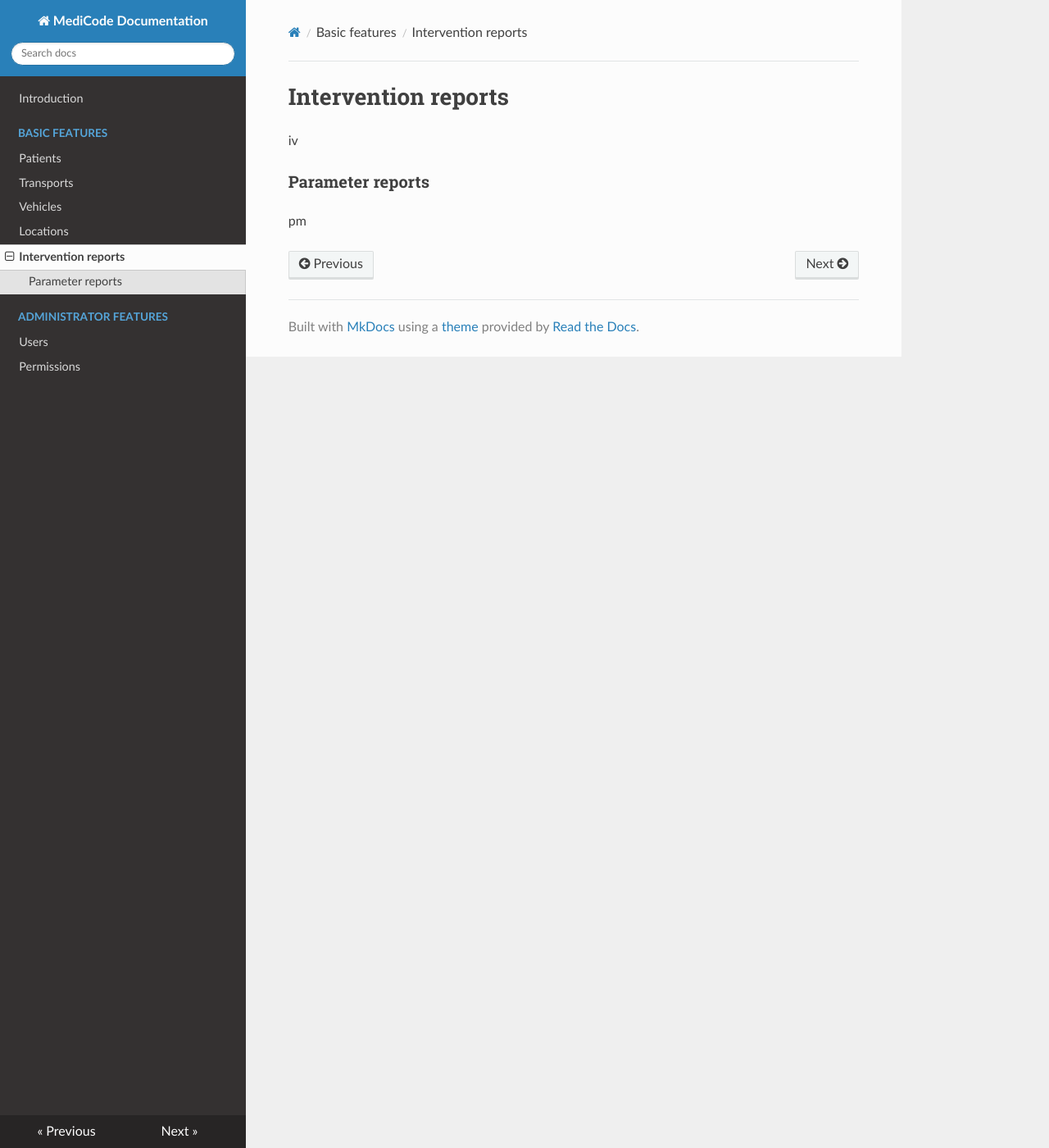
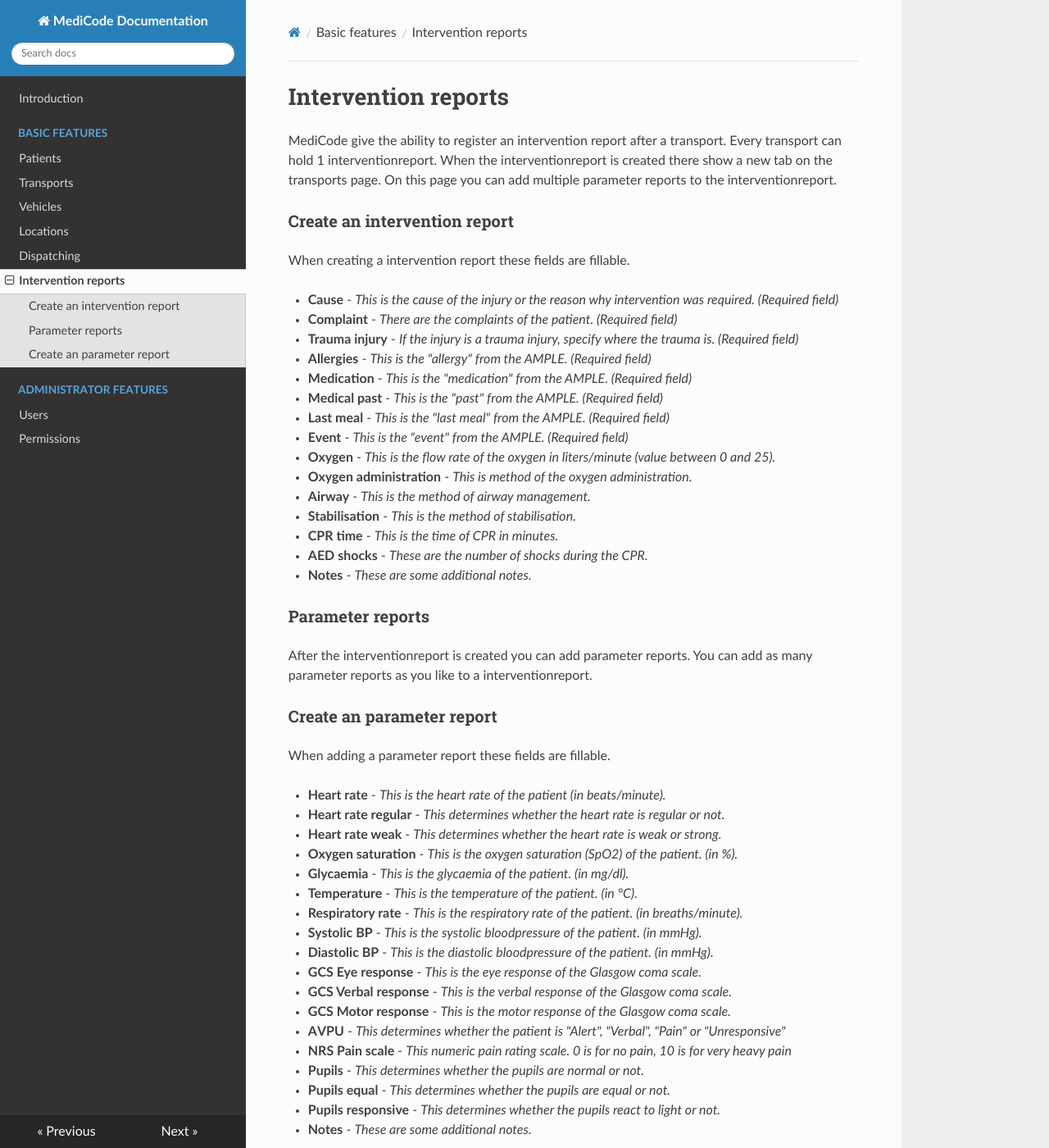
Before and after one commit to MediCodeBe/medicode-docs, an MkDocs documentation site: the page built from docs/basic features/reports.md, in a window 1280 px wide and 1400 px high. Shown: the whole window at 82% size. Built offline with MkDocs 1.6.1, drawn with Linux system fonts in a browser that asks for light colours; nearby versions of some CDN libraries.

Commit message:
Added vehicles, reports, ...

```diff
--- a/docs/basic features/reports.md
+++ b/docs/basic features/reports.md
@@ -1,4 +1,46 @@
 #Intervention reports
-iv
+MediCode give the ability to register an intervention report after a transport. Every transport can hold 1 interventionreport. When the interventionreport is created there show a new tab on the transports page. On this page you can add multiple parameter reports to the interventionreport.
+
+###Create an intervention report
+When creating a intervention report these fields are fillable.
+
+- **Cause** - *This is the cause of the injury or the reason why intervention was required. (Required field)*
+- **Complaint** - *There are the complaints of the patient. (Required field)*
+- **Trauma injury** - *If the injury is a trauma injury, specify where the trauma is. (Required field)*
+- **Allergies** - *This is the "allergy" from the AMPLE. (Required field)*
+- **Medication** - *This is the "medication" from the AMPLE. (Required field)*
+- **Medical past** - *This is the "past" from the AMPLE. (Required field)*
+- **Last meal** - *This is the "last meal" from the AMPLE. (Required field)*
+- **Event** - *This is the "event" from the AMPLE. (Required field)*
+- **Oxygen** - *This is the flow rate of the oxygen in liters/minute (value between 0 and 25).*
+- **Oxygen administration** - *This is method of the oxygen administration.*
+- **Airway** - *This is the method of airway management.*
+- **Stabilisation** - *This is the method of stabilisation.*
+- **CPR time** - *This is the time of CPR in minutes.*
+- **AED shocks** - *These are the number of shocks during the CPR.*
+- **Notes** - *These are some additional notes.*
+
 ###Parameter reports
-pm
+After the interventionreport is created you can add parameter reports. You can add as many parameter reports as you like to a interventionreport.
+
+###Create an parameter report
+When adding a parameter report these fields are fillable.
+
+- **Heart rate** - *This is the heart rate of the patient (in beats/minute).*
+- **Heart rate regular** - *This determines whether the heart rate is regular or not.*
+- **Heart rate weak** - *This determines whether the heart rate is weak or strong.*
+- **Oxygen saturation** - *This is the oxygen saturation (SpO2) of the patient. (in %).*
+- **Glycaemia** - *This is the glycaemia of the patient. (in mg/dl).*
+- **Temperature** - *This is the temperature of the patient. (in °C).*
+- **Respiratory rate** - *This is the respiratory rate of the patient. (in breaths/minute).*
+- **Systolic BP** - *This is the systolic bloodpressure of the patient. (in mmHg).*
+- **Diastolic BP** - *This is the diastolic bloodpressure of the patient. (in mmHg).*
+- **GCS Eye response** - *This is the eye response of the Glasgow coma scale.*
+- **GCS Verbal response** - *This is the verbal response of the Glasgow coma scale.*
+- **GCS Motor response** - *This is the motor response of the Glasgow coma scale.*
+- **AVPU** - *This determines whether the patient is "Alert", "Verbal", "Pain" or "Unresponsive"*
+- **NRS Pain scale** - *This numeric pain rating scale. 0 is for no pain, 10 is for very heavy pain*
+- **Pupils** - *This determines whether the pupils are normal or not.*
+- **Pupils equal** - *This determines whether the pupils are equal or not.*
+- **Pupils responsive** - *This determines whether the pupils react to light or not.*
+- **Notes** - *These are some additional notes.*
--- a/mkdocs.yml
+++ b/mkdocs.yml
@@ -2,6 +2,7 @@ site_name: MediCode Documentation
 site_description: MediCode Documentation
 site_author: Leroy Vermeulen, Jens Kusters
 theme:
+  language: 'en'
   name: readthedocs
   highlightjs: true
   hljs_languages:
@@ -15,6 +16,7 @@ nav:
       - Transports: 'basic features/transports.md'
       - Vehicles: 'basic features/vehicles.md'
       - Locations: 'basic features/locations.md'
+      - Dispatching: 'basic features/dispatching.md'
       - Intervention reports: 'basic features/reports.md'
 
   - 'Administrator features':
```
Also changed, not shown: docs/admin features/permissions.md (+3 -0 lines), docs/admin features/users.md (+28 -0 lines), docs/basic features/dispatching.md (added, +12 -0 lines), docs/basic features/locations.md (+10 -0 lines), docs/basic features/transports.md (+1 -1 lines), docs/basic features/vehicles.md (+12 -0 lines).
